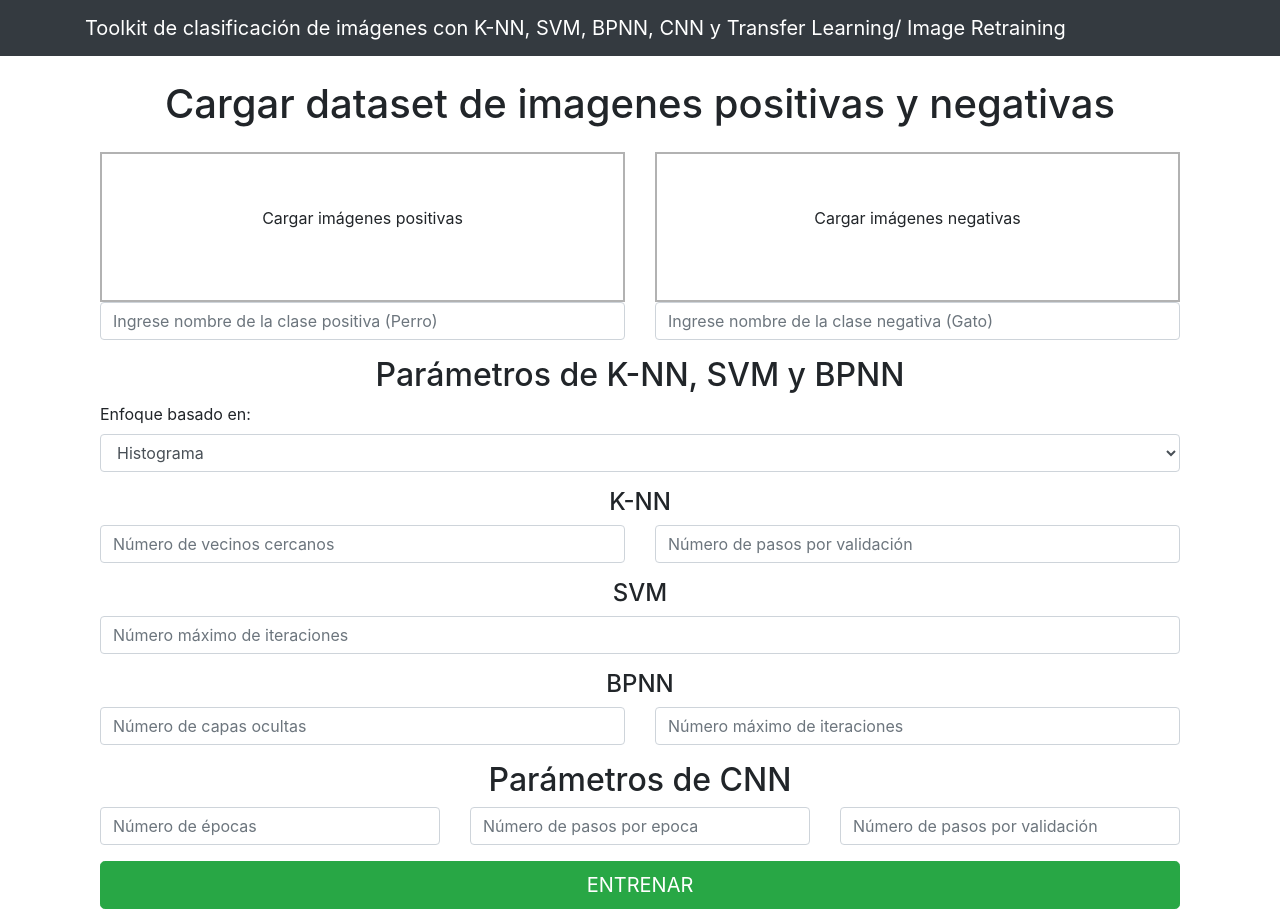
After one commit to AlvaroHernandezM/Image-Classification-Toolkit, a Flask app: template templates/form_train.html in a window 1280 px wide. The commit adds this page. Run offline with Flask 2, Linux system fonts and the light colour scheme; the template is opened without the code that fills it, so the values that code supplies are empty; parts of the project's set-up code (start-up, migrations or seed data) failed here and were passed over; some libraries are stand-ins or nearby versions.

Commit message:
creando nueva plantailla para formulario

```diff
--- a/api.py
+++ b/api.py
@@ -40,6 +40,11 @@ def file_upload_positive(type):
     return response
 
 
+@app.route('/next-form', methods=['GET'])
+def next_form():
+    return 'hehe'
+
+
 @app.route('/train_cnn/<steps_per_epoch>/<epochs>/<validation_steps>/<positive_class>/<negative_class>', methods=['GET'])
 def train_cnn(steps_per_epoch, epochs, validation_steps, positive_class, negative_class):
     return main.train_cnn(int(steps_per_epoch), int(epochs), int(validation_steps), positive_class, negative_class)
--- /dev/null
+++ b/templates/form_train.html
@@ -0,0 +1,150 @@
+<!DOCTYPE html>
+<html lang="es">
+
+<head>
+
+	<meta charset="utf-8">
+	<meta name="viewport" content="width=device-width, initial-scale=1, shrink-to-fit=no">
+	<meta name="description" content="">
+	<meta name="author" content="">
+
+	<title>Image-Classification-Toolkit</title>
+	<link rel="shortcut icon" href="{{ url_for('static', filename='img/uptc_logo.png') }}" />
+
+	<!-- Bootstrap core CSS -->
+	<link href="{{ url_for('static', filename='vendor/bootstrap/css/bootstrap.min.css') }}" rel="stylesheet">
+
+	<!-- Custom styles for this template render_template-->
+	<link href="{{ url_for('static', filename='css/portfolio-item.css') }}" rel="stylesheet">
+	<!-- Dropzone css -->
+	<link rel="stylesheet" type="text/css" href="{{ url_for('static', filename='vendor/dropzone/css/dropzone.css') }}">
+</head>
+
+<body>
+
+<!-- Navigation -->
+<nav class="navbar navbar-expand-lg navbar-dark bg-dark fixed-top">
+	<div class="container">
+		<a class="navbar-brand" href="/"> <center> Toolkit de clasificación de imágenes con K-NN, SVM, BPNN, CNN y Transfer Learning/ Image Retraining </center></a>
+  </div>
+</nav>
+
+<!-- Page Content -->
+<div class="container">
+
+	<!-- Portfolio Item Heading -->
+	<h1 class="my-4"><center> Cargar dataset de imagenes positivas y negativas</center>
+	</h1>
+	<div class="container">
+		<div class="row">
+			<div class="col">
+				<form action="/file-upload/positive"
+			      class="dropzone"
+			      id="my-positive-dropzone">
+			      	<div class="dz-message" data-dz-message>
+			      		<span>Cargar imágenes positivas</span>
+			      	</div>
+			    </form>
+			</div>
+			<div class="col">
+				<form action="/file-upload/negative"
+			      class="dropzone"
+			      id="my-negative-dropzone">
+			      	<div class="dz-message" data-dz-message>
+			      		<span>Cargar imágenes negativas</span>
+			      	</div>
+			    </form>
+			</div>
+		</div>
+		<form>
+			<div class="form-group">
+				<div class="row">
+				  <div class="col">
+				    <input type="text" id="class_positive" class="form-control" placeholder="Ingrese nombre de la clase positiva (Perro)">
+				  </div>
+				  <div class="col">
+				    <input type="text" id="class_negative" class="form-control" placeholder="Ingrese nombre de la clase negativa (Gato)">
+				  </div>
+				</div>
+			</div>
+			<div class="form-group">
+				<div class='row'>
+				  <h2 class='mx-auto'>Parámetros de K-NN, SVM y BPNN</h2>
+				</div>
+				<div class="row">
+				  <div class="col">
+				    <label for="focus">Enfoque basado en:</label>
+				    <select class="form-control" id="focus">
+				      <option selected="true">Histograma</option>
+				      <option>Píxeles</option>
+				    </select>
+				  </div>
+				</div>
+			</div>
+			<div class="form-group">
+				<div class='row'>
+				  <h4 class='mx-auto'>K-NN</h4>
+				</div>
+				<div class="row">
+				  <div class="col">
+					<input class="form-control" type="number" id="n_neighbors" placeholder="Número de vecinos cercanos">
+				  </div>
+				  <div class="col">
+				    <input class="form-control" type="number" id="validations_steps" placeholder="Número de pasos por validación">
+				  </div>
+				</div>
+			</div>
+			<div class="form-group">
+				<div class='row'>
+				  <h4 class='mx-auto'>SVM</h4>
+				</div>
+				<div class="row">
+				  <div class="col">
+					<input class="form-control" type="number" id="max_iter_svm" placeholder="Número máximo de iteraciones">
+				  </div>
+				</div>
+			</div>
+			<div class="form-group">
+				<div class='row'>
+				  <h4 class='mx-auto'>BPNN</h4>
+				</div>
+				<div class="row">
+				  <div class="col">
+					<input class="form-control" type="number" id="hidden_layer_sizes" placeholder="Número de capas ocultas">
+				  </div>
+				  <div class="col">
+				    <input class="form-control" type="number" id="max_iter_bpnn" placeholder="Número máximo de iteraciones">
+				  </div>
+				</div>
+			</div>
+			<div class="form-group">
+				<div class='row'>
+				  <h2 class='mx-auto'>Parámetros de CNN</h2>
+				</div>
+				<div class="row">
+				  <div class="col">
+					<input class="form-control" type="number" id="epochs" placeholder="Número de épocas">
+				  </div>
+				  <div class="col">
+				    <input class="form-control" type="number" id="steps_per_epoch" placeholder="Número de pasos por epoca">
+				  </div>
+				  <div class="col">
+				    <input class="form-control" type="number" id="validations_steps" placeholder="Número de pasos por validación">
+				  </div>
+				</div>
+			</div>
+			<button type="button" class="btn btn-success btn btn-primary btn-lg btn-block">ENTRENAR</button>
+		</form>
+	</div>
+	<!-- /.row -->
+</div>
+<!-- /.container -->
+
+<!-- Bootstrap core JavaScript -->
+<script src="{{ url_for('static', filename='vendor/jquery/jquery.min.js') }}"></script>
+<script src="{{ url_for('static', filename='vendor/bootstrap/js/bootstrap.bundle.min.js') }}"></script>
+<script type="text/javascript" src="{{url_for('static', filename='vendor/dropzone/js/dropzone.js') }}"></script>
+<script type="text/javascript" src="{{url_for('static', filename='js/main.js')}}"></script>
+</body>
+
+</html>
```
Also changed, not shown: templates/index.html (+4 -78 lines).
